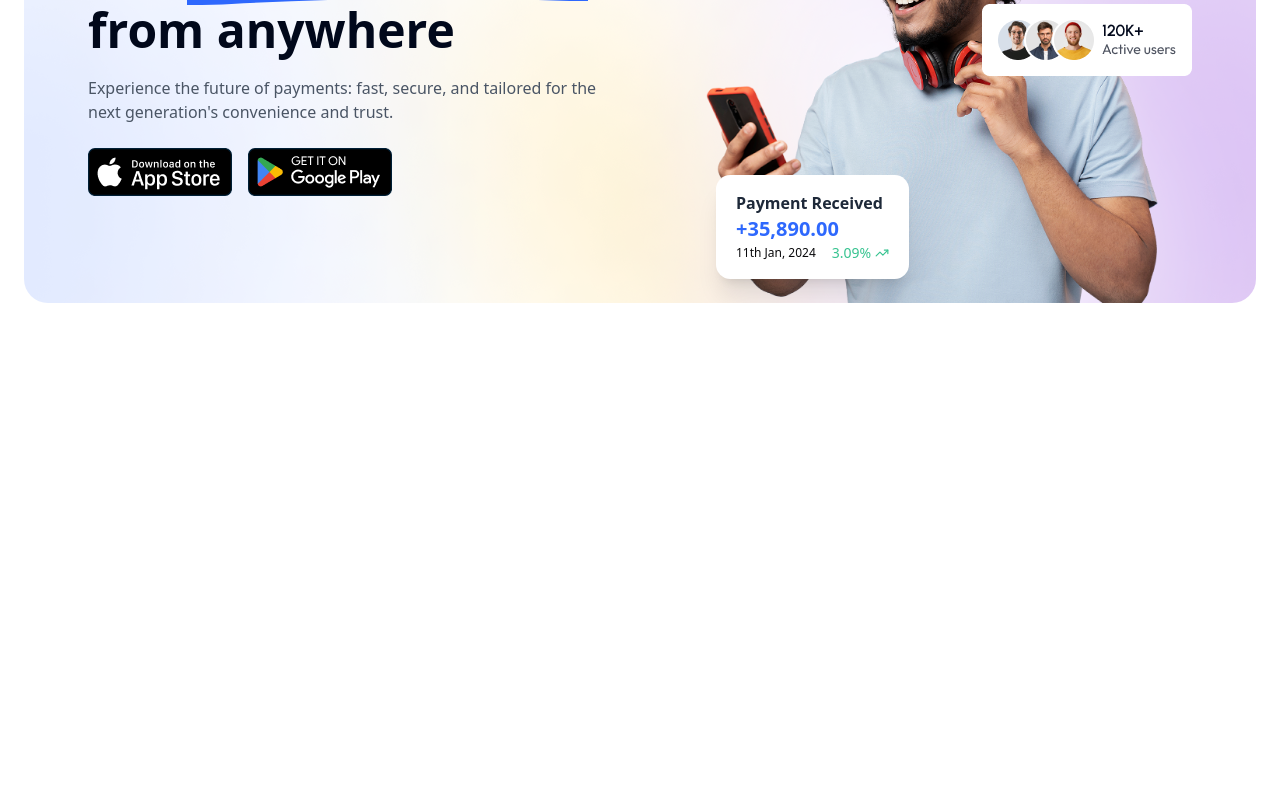
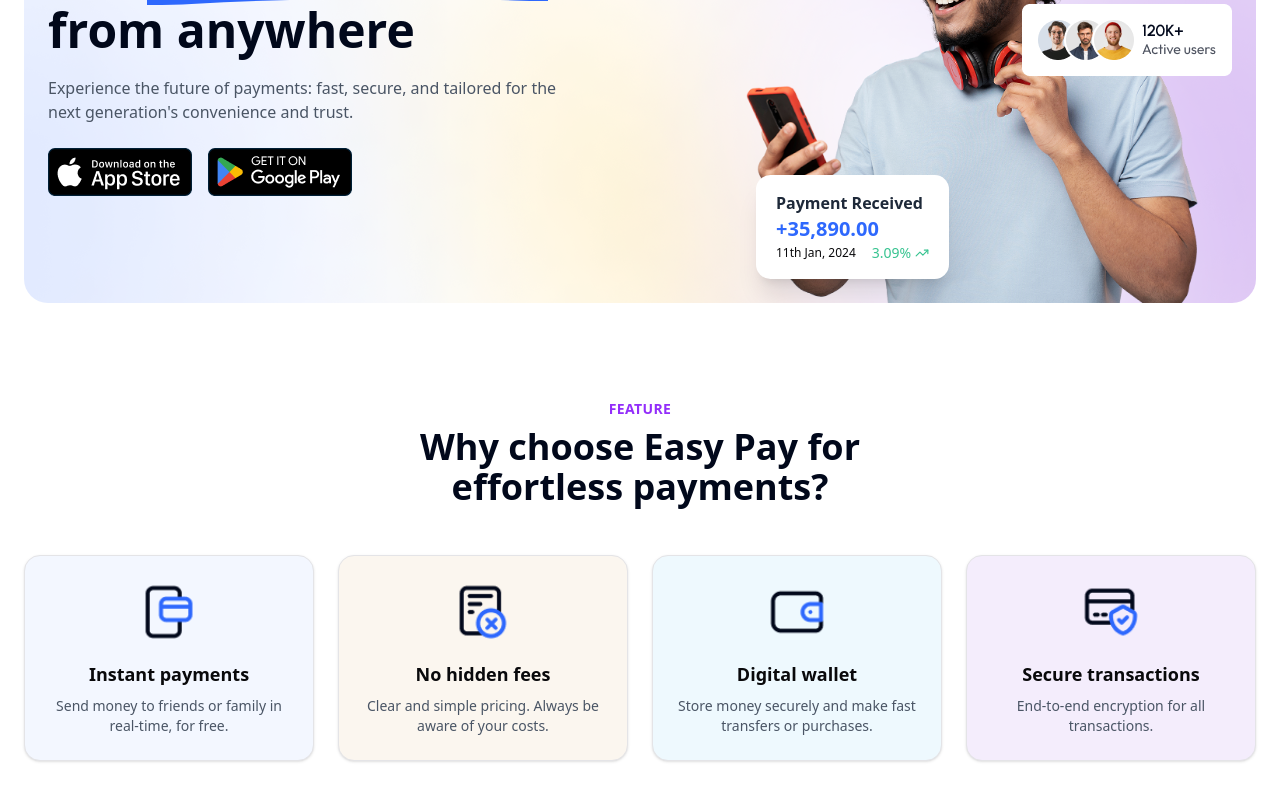
Before and after one commit to sanjidaRimi023/easy_pay, a Next.js app: page / in a window 1280 px wide. Shown: the part 348-1148 px from the top of the page. Before the commit the page ends 800 px from the top, so only its background shows below. Built offline with nearby package versions, Linux system fonts and the light colour scheme.

Commit message:
feature section complete

```diff
--- /dev/null
+++ b/public/data/feature.json
@@ -0,0 +1,26 @@
+[
+  {
+    "image": "/instant_pay_icon.png",
+    "title": "Instant payments",
+    "description": "Send money to friends or family in real-time, for free.",
+    "bg_color": "#F3F7FF"
+  },
+  {
+    "image": "/hidden_fees.png",
+    "title": "No hidden fees",
+    "description": "Clear and simple pricing. Always be aware of your costs.",
+    "bg_color": "#FBF6EF"
+  },
+  {
+    "image": "/wallet.png",
+    "title": "Digital wallet",
+    "description": "Store money securely and make fast transfers or purchases.",
+    "bg_color": "#EEF9FE"
+  },
+  {
+    "image": "/choose_secure_icon.png",
+    "title": "Secure transactions",
+    "description": "End-to-end encryption for all transactions.",
+    "bg_color": "#F4EDFC"
+  }
+]
--- /dev/null
+++ b/src/app/components/feature-section.tsx
@@ -0,0 +1,49 @@
+"use client"
+import Image from "next/image";
+import React, { useEffect, useState } from "react";
+import {Feature} from "../../types/feature"
+export default function FeatureSection() {
+  const [features, setFeatures] = useState<Feature[]>([]);
+
+  useEffect(() => {
+    fetch("/data/feature.json")
+      .then((res) => res.json())
+      .then((data) => setFeatures(data))
+      .catch((err) => console.error("Error loading data:", err));
+  }, []);
+
+  return (
+    <section className="container mx-auto px-4 sm:px-6 my-24">
+      {/* Header */}
+      <div className="flex flex-col items-center justify-center text-center mb-12">
+        <span className="text-secondary text-sm font-semibold tracking-wide">
+          FEATURE
+        </span>
+        <h1 className="text-accent text-3xl md:text-4xl font-bold mt-2">
+          Why choose Easy Pay for <br /> effortless payments?
+        </h1>
+      </div>
+
+      {/* Cards */}
+      <div className="grid grid-cols-1 sm:grid-cols-2 lg:grid-cols-4 gap-6">
+        {features.map((item, index) => (
+          <div
+            key={index}
+            className="p-6 rounded-2xl shadow-sm border flex flex-col items-center text-center transition-transform hover:scale-105"
+            style={{ backgroundColor: item.bg_color }}
+          >
+            <Image
+              width={100}
+              height={100}
+              src={item.image}
+              alt={item.title}
+              className="w-16 h-16 object-contain mb-4"
+            />
+            <h3 className="text-lg font-semibold mb-2">{item.title}</h3>
+            <p className="text-gray-600 text-sm">{item.description}</p>
+          </div>
+        ))}
+      </div>
+    </section>
+  );
+}
--- a/src/app/components/hero-section.tsx
+++ b/src/app/components/hero-section.tsx
@@ -14,7 +14,7 @@ export default function HeroSection() {
       <div className="absolute top-0 left-0 w-full z-20 md:mt-10">
         <Navbar />
       </div>
-      <div className="flex flex-col md:flex-row items-center justify-between max-w-6xl mx-auto px-4 md:px-6 pt-24 md:pt-32">
+      <div className="flex flex-col md:flex-row items-center justify-between container mx-auto  px-4 sm:px-6 pt-24 md:pt-32">
         <div className="max-w-lg text-center md:text-left">
           <p className="text-xs md:text-sm font-medium text-gray-600 tracking-widest mb-2">
             EASY PAYMENT
--- a/src/app/components/navbar.tsx
+++ b/src/app/components/navbar.tsx
@@ -22,7 +22,7 @@ const Navbar = () => {
   return (
     <>
       <header className="sticky top-0 z-50 backdrop-blur-md border-gray-200/50 dark:border-gray-800/50">
-        <div className="container mx-auto px-4 sm:px-6 lg:px-8">
+        <div className="container mx-auto px-4 sm:px-6">
           <div className="flex h-16 items-center justify-between">
             <div className="shrink-0">
               <Link href="/">
--- a/src/app/components/why_choose_us.tsx
+++ /dev/null
@@ -1,7 +0,0 @@
-import React from 'react'
-
-export default function whyChooseUs() {
-  return (
-    <div>whyChooseUs</div>
-  )
-}
--- a/src/app/page.tsx
+++ b/src/app/page.tsx
@@ -1,9 +1,12 @@
+
+import FeatureSection from "./components/feature-section";
 import HeroSection from "./components/hero-section";
 
 export default function Home() {
   return (
     <>
-    <HeroSection/>
+      <HeroSection />
+    <FeatureSection/>
     </>
   );
 }
--- /dev/null
+++ b/src/types/feature.d.ts
@@ -0,0 +1,6 @@
+export interface Feature {
+  image: string;
+  title: string;
+  description: string;
+  bg_color: string;
+}
```
Also changed, not shown: public/hidden_fees.png (renamed from public/hindden_fees_icon.png), public/wallet.png (added).
